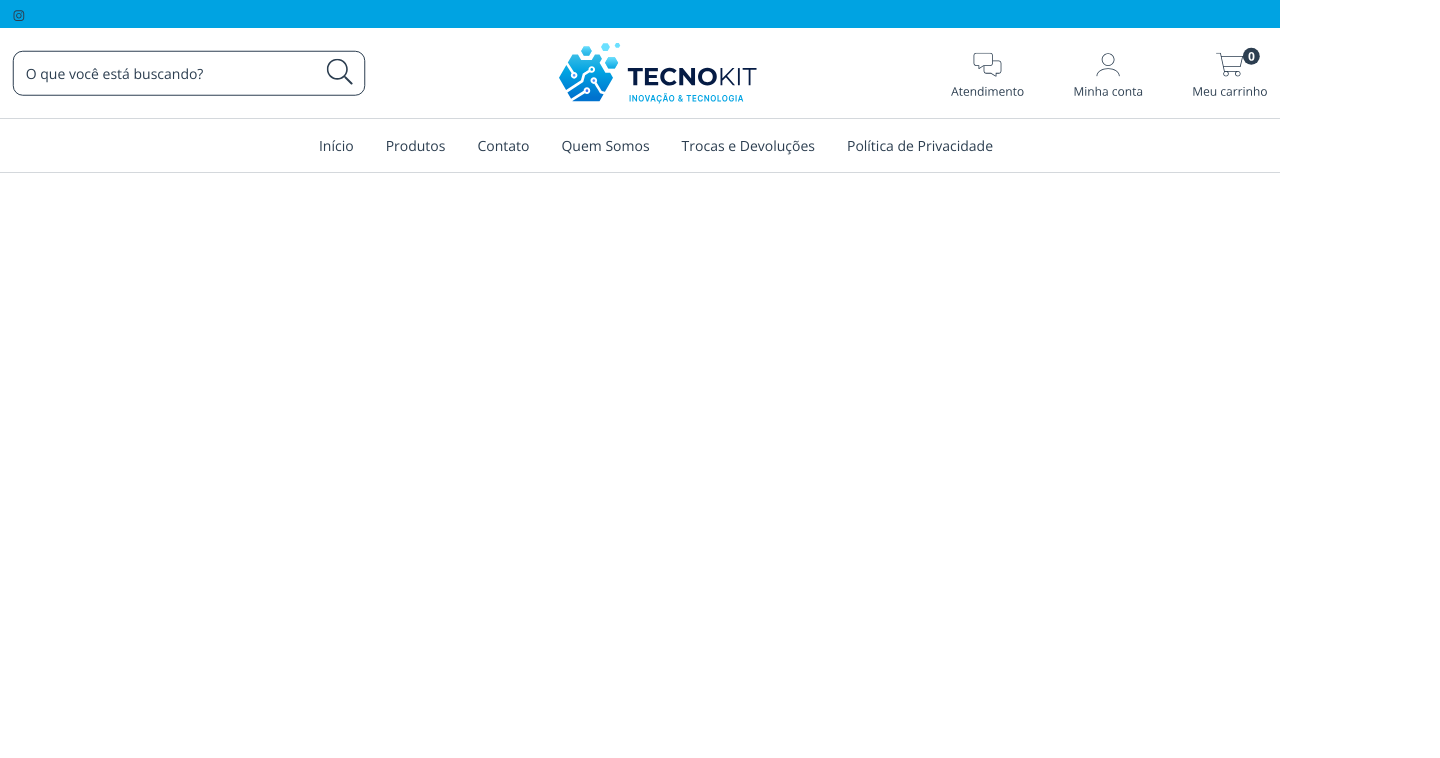
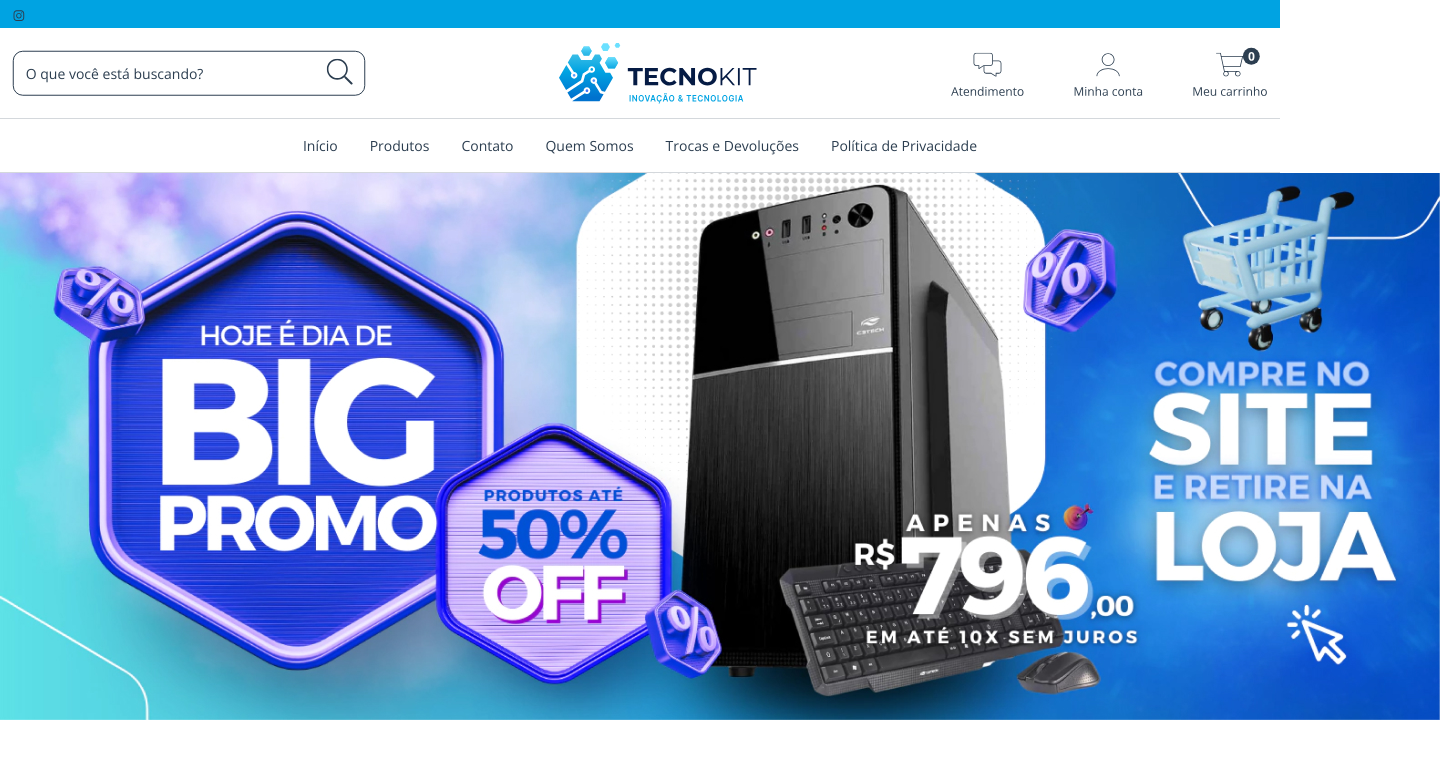
Before and after one commit to luangelsdorf/tecnokit, a Next.js app: page / in a window 1280 px wide. Shown: the top 758 px of the page, 1440 px wide, since content can reach past the window. Built offline with nearby package versions, Linux system fonts and the light colour scheme.

Commit message:
Banner section

```diff
--- /dev/null
+++ b/src/components/home/Banner/index.js
@@ -0,0 +1,11 @@
+import Image from 'next/image';
+import styles from './Banner.module.scss';
+import banner from 'public/images/home/banner.jpg';
+
+export default function Banner({ content }) {
+  return (
+    <div className={styles.banner}>
+      <Image src={banner} alt="" />
+    </div>
+  )
+}
--- a/src/pages/index.js
+++ b/src/pages/index.js
@@ -1,3 +1,4 @@
+import Banner from '@/components/home/Banner';
 import Header from '@/components/layout/Header';
 import Head from 'next/head';
 
@@ -11,7 +12,7 @@
       <Header />
 
       <main>
-
+        <Banner />
       </main>
 
     </>
--- a/src/styles/scss/_typography.scss
+++ b/src/styles/scss/_typography.scss
@@ -1,10 +1,6 @@
 body {
   font-size: 14px;
   color: rgb(var(--livid-light));
-}
-
-ul {
-  list-style: none;
 }
 
 a {
--- a/src/styles/styles.scss
+++ b/src/styles/styles.scss
@@ -1,3 +1,9 @@
 @use 'scss/colors';
 @use 'scss/typography';
 @use 'scss/utils';
+
+ul {
+  list-style: none;
+  padding: 0;
+  margin: 0;
+}
```
Also changed, not shown: public/images/home/banner.jpg (added), src/components/home/Banner/Banner.module.scss (added).
